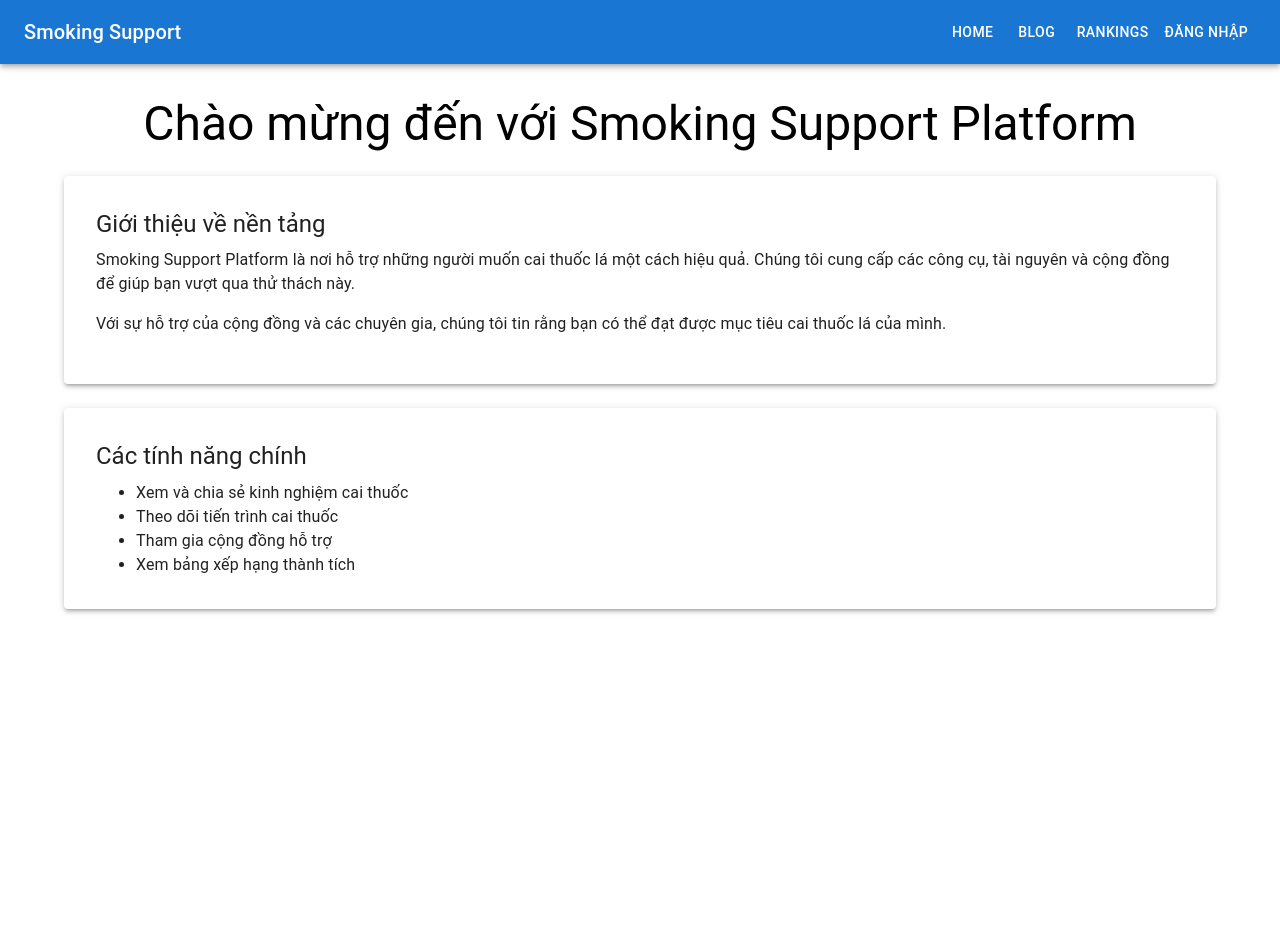
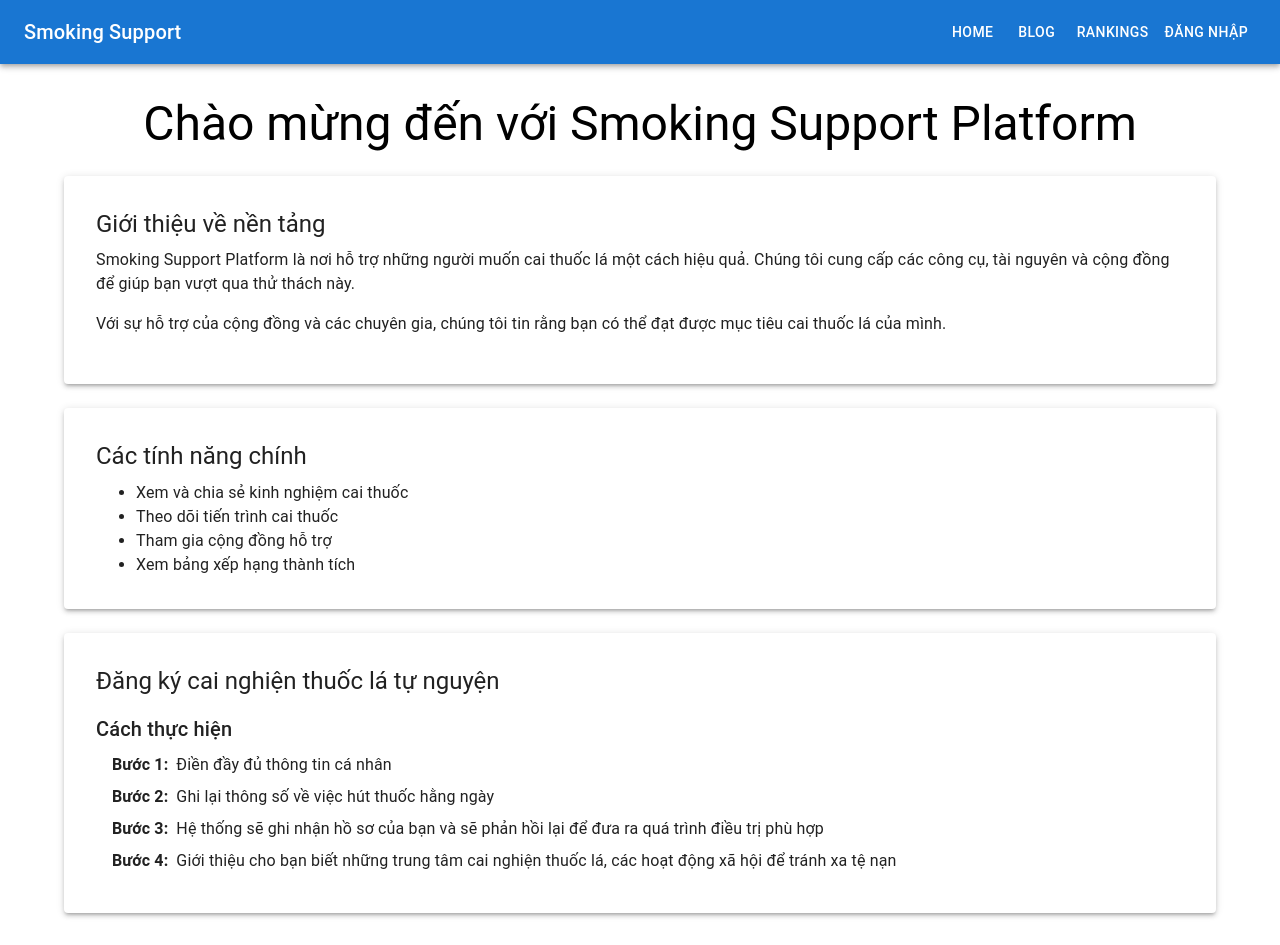
Before and after one commit to locphamxuan/SmokingSupportSystem, a React (Create React App) app in the folder client/: page / in a window 1280 px wide. Before the commit the page ends 800 px from the top, so only its background shows below. Built offline with nearby package versions, Linux system fonts and the light colour scheme.

Commit message:
cập nhật ProfilePage.js và HomePage.js

```diff
--- a/client/package.json
+++ b/client/package.json
@@ -5,6 +5,7 @@
   "dependencies": {
     "@emotion/react": "^11.11.0",
     "@emotion/styled": "^11.11.0",
+    "@mui/icons-material": "^5.14.15",
     "@mui/material": "^5.13.0",
     "@testing-library/jest-dom": "^5.16.5",
     "@testing-library/react": "^13.4.0",
--- a/client/src/pages/HomePage.js
+++ b/client/src/pages/HomePage.js
@@ -34,6 +34,33 @@ const HomePage = () => {
             <li>Xem bảng xếp hạng thành tích</li>
           </Typography>
         </Paper>
+
+        <Paper elevation={3} sx={{ p: 4, my: 3 }}>
+          <Typography variant="h5" gutterBottom>
+            Đăng ký cai nghiện thuốc lá tự nguyện
+          </Typography>
+          <Typography variant="h6" sx={{ mt: 2, mb: 1 }}>
+            Cách thực hiện
+          </Typography>
+          <Box sx={{ pl: 2 }}>
+            <Typography paragraph sx={{ display: 'flex', alignItems: 'center', mb: 1 }}>
+              <Box component="span" sx={{ fontWeight: 'bold', mr: 1 }}>Bước 1:</Box>
+              Điền đầy đủ thông tin cá nhân
+            </Typography>
+            <Typography paragraph sx={{ display: 'flex', alignItems: 'center', mb: 1 }}>
+              <Box component="span" sx={{ fontWeight: 'bold', mr: 1 }}>Bước 2:</Box>
+              Ghi lại thông số về việc hút thuốc hằng ngày
+            </Typography>
+            <Typography paragraph sx={{ display: 'flex', alignItems: 'center', mb: 1 }}>
+              <Box component="span" sx={{ fontWeight: 'bold', mr: 1 }}>Bước 3:</Box>
+              Hệ thống sẽ ghi nhận hồ sơ của bạn và sẽ phản hồi lại để đưa ra quá trình điều trị phù hợp
+            </Typography>
+            <Typography paragraph sx={{ display: 'flex', alignItems: 'center', mb: 1 }}>
+              <Box component="span" sx={{ fontWeight: 'bold', mr: 1 }}>Bước 4:</Box>
+              Giới thiệu cho bạn biết những trung tâm cai nghiện thuốc lá, các hoạt động xã hội để tránh xa tệ nạn
+            </Typography>
+          </Box>
+        </Paper>
       </Box>
     </Container>
   );
--- a/client/src/pages/ProfilePage.js
+++ b/client/src/pages/ProfilePage.js
@@ -21,8 +21,10 @@ import {
   DialogContent,
   DialogActions,
   Alert,
-  Snackbar
+  Snackbar,
+  IconButton
 } from '@mui/material';
+import ArrowBackIcon from '@mui/icons-material/ArrowBack';
 import { useNavigate } from 'react-router-dom';
 import axios from 'axios';
 
@@ -155,9 +157,18 @@ const ProfilePage = () => {
   return (
     <Container maxWidth="lg">
       <Box sx={{ my: 4 }}>
-        <Typography variant="h4" gutterBottom>
-          Hồ sơ cá nhân
-        </Typography>
+        <Box sx={{ display: 'flex', alignItems: 'center', mb: 2 }}>
+          <IconButton
+            onClick={() => navigate('/')}
+            sx={{ mr: 2 }}
+            aria-label="back to home"
+          >
+            <ArrowBackIcon />
+          </IconButton>
+          <Typography variant="h4" gutterBottom>
+            Hồ sơ cá nhân
+          </Typography>
+        </Box>
 
         <Tabs value={activeTab} onChange={handleTabChange} sx={{ mb: 3 }}>
           <Tab label="Thông tin cá nhân" />
```
Also changed, not shown: 1 other file (tests, documents, lock files or other folders).
